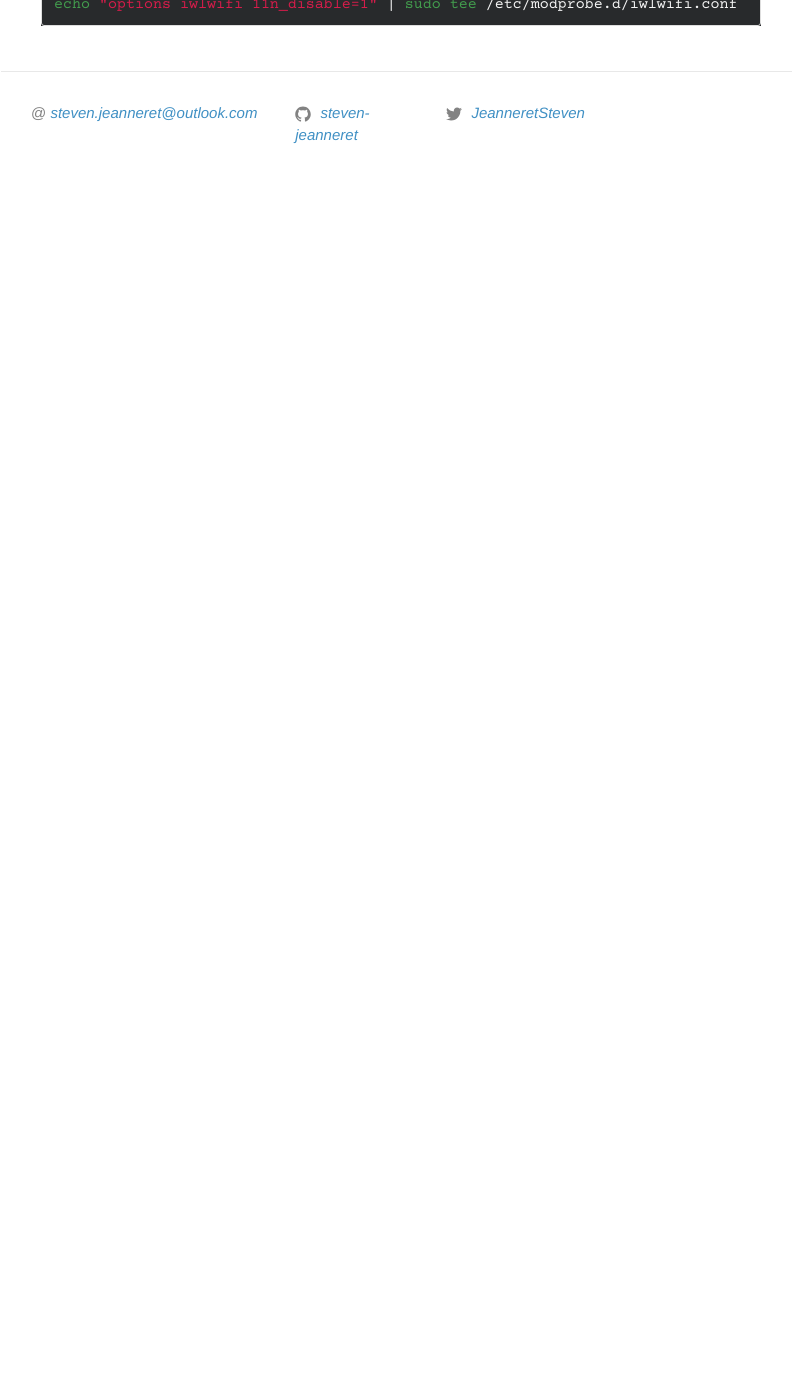
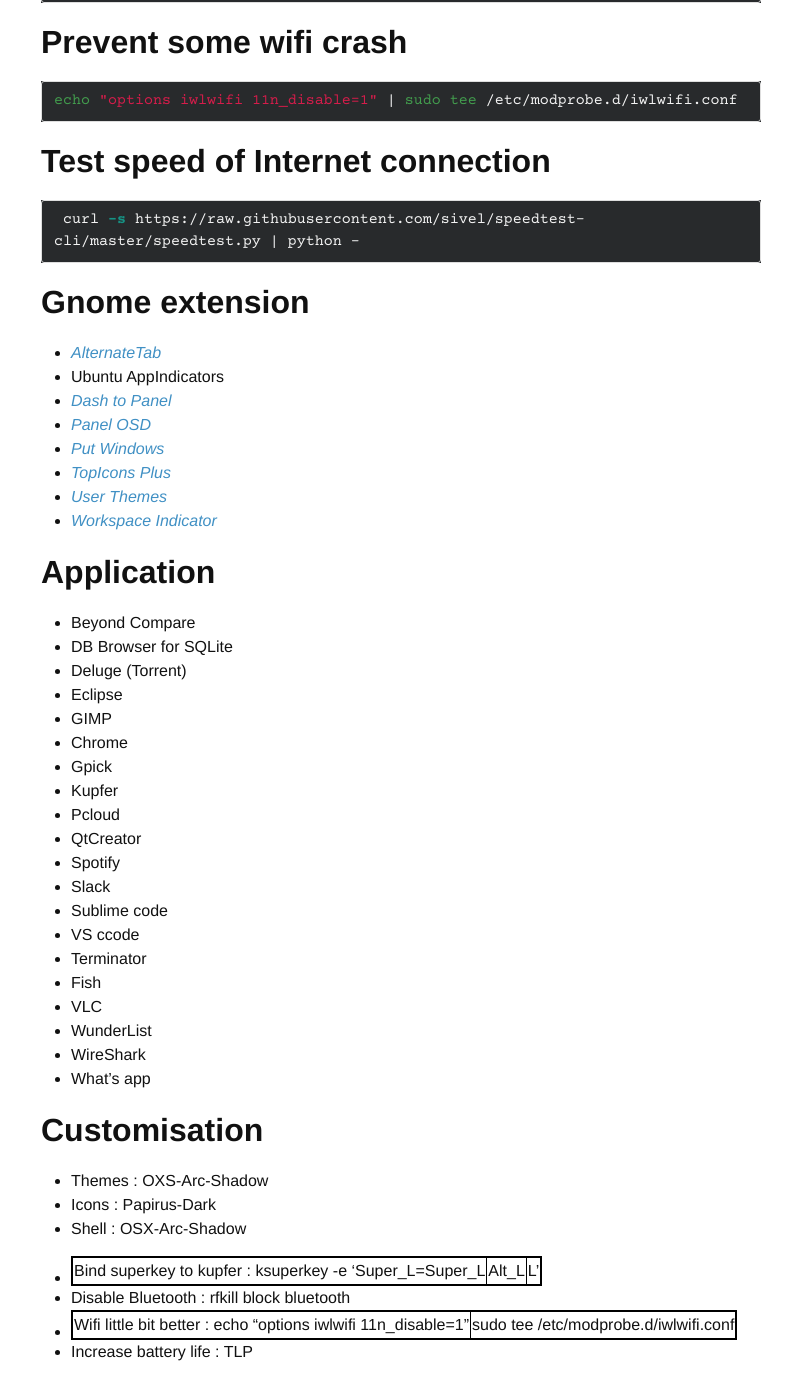
Before and after one commit to steven-jeanneret/steven-jeanneret.github.io, a Jekyll site: the page built from _posts/linux/2017-11-23-linux.md, in a window 1280 px wide and 1400 px high, scrolled down 4503 px. Shown: the whole window, without its empty margins (239-1031 px from the left). Built offline with Jekyll 4.4.1, drawn with Linux system fonts in a browser that asks for light colours; before the commit the page ends 4710 px from its top, so only the background shows below that; some of the changed text lies outside the part shown.

Commit message:
add progam list

````diff
--- a/_posts/linux/2017-11-23-linux.md
+++ b/_posts/linux/2017-11-23-linux.md
@@ -27,6 +27,10 @@ category: linux
 - [Reinstall Ubuntu settings](#reinstall-ubuntu-settings)
 - [Enable nginx in UFW firewall](#enable-nginx-in-ufw-firewall)
 - [Prevent some wifi crash](#prevent-some-wifi-crash)
+- [Test speed of Internet connection](#test-speed-of-internet-connection)
+- [Gnome extension](#gnome-extension)
+- [Application](#application)
+- [Customisation](#customisation)
 
 # Upgrade Ubuntu to the newer version
 ```bash
@@ -194,3 +198,51 @@ sudo ufw allow 'Nginx Full'
 ```bash
 echo "options iwlwifi 11n_disable=1" | sudo tee /etc/modprobe.d/iwlwifi.conf
 ```
+
+
+# Test speed of Internet connection
+```bash
+ curl -s https://raw.githubusercontent.com/sivel/speedtest-cli/master/speedtest.py | python -
+```
+# Gnome extension
+ * [AlternateTab](https://extensions.gnome.org/extension/15/alternatetab/)
+ * Ubuntu AppIndicators
+ * [Dash to Panel](https://extensions.gnome.org/extension/1160/dash-to-panel/)
+ * [Panel OSD](https://extensions.gnome.org/extension/708/panel-osd/)
+ * [Put Windows](https://extensions.gnome.org/extension/39/put-windows/)
+ * [TopIcons Plus](https://extensions.gnome.org/extension/1031/topicons/)
+ * [User Themes](https://extensions.gnome.org/extension/19/user-themes/)
+ * [Workspace Indicator](https://extensions.gnome.org/extension/21/workspace-indicator/)
+
+# Application
+* Beyond Compare
+* DB Browser for SQLite
+* Deluge (Torrent)
+* Eclipse
+* GIMP
+* Chrome
+* Gpick
+* Kupfer
+* Pcloud
+* QtCreator
+* Spotify
+* Slack
+* Sublime code
+* VS ccode
+* Terminator
+* Fish
+* VLC
+* WunderList
+* WireShark
+* What's app
+
+# Customisation
+ * Themes : OXS-Arc-Shadow
+ * Icons : Papirus-Dark
+ * Shell : OSX-Arc-Shadow
+
+ * Bind superkey to kupfer : ksuperkey -e 'Super_L=Super_L|Alt_L|L'
+ * Disable Bluetooth : rfkill block bluetooth
+ * Wifi little bit better : echo "options iwlwifi 11n_disable=1" | sudo tee /etc/modprobe.d/iwlwifi.conf
+
+* Increase battery life : TLP
````
Also changed, not shown: other parts of _posts/linux/2017-11-23-linux.md (+1 -1 lines), _posts/utilitaires/2017-11-16-shortcut.md (+4 -0 lines).
